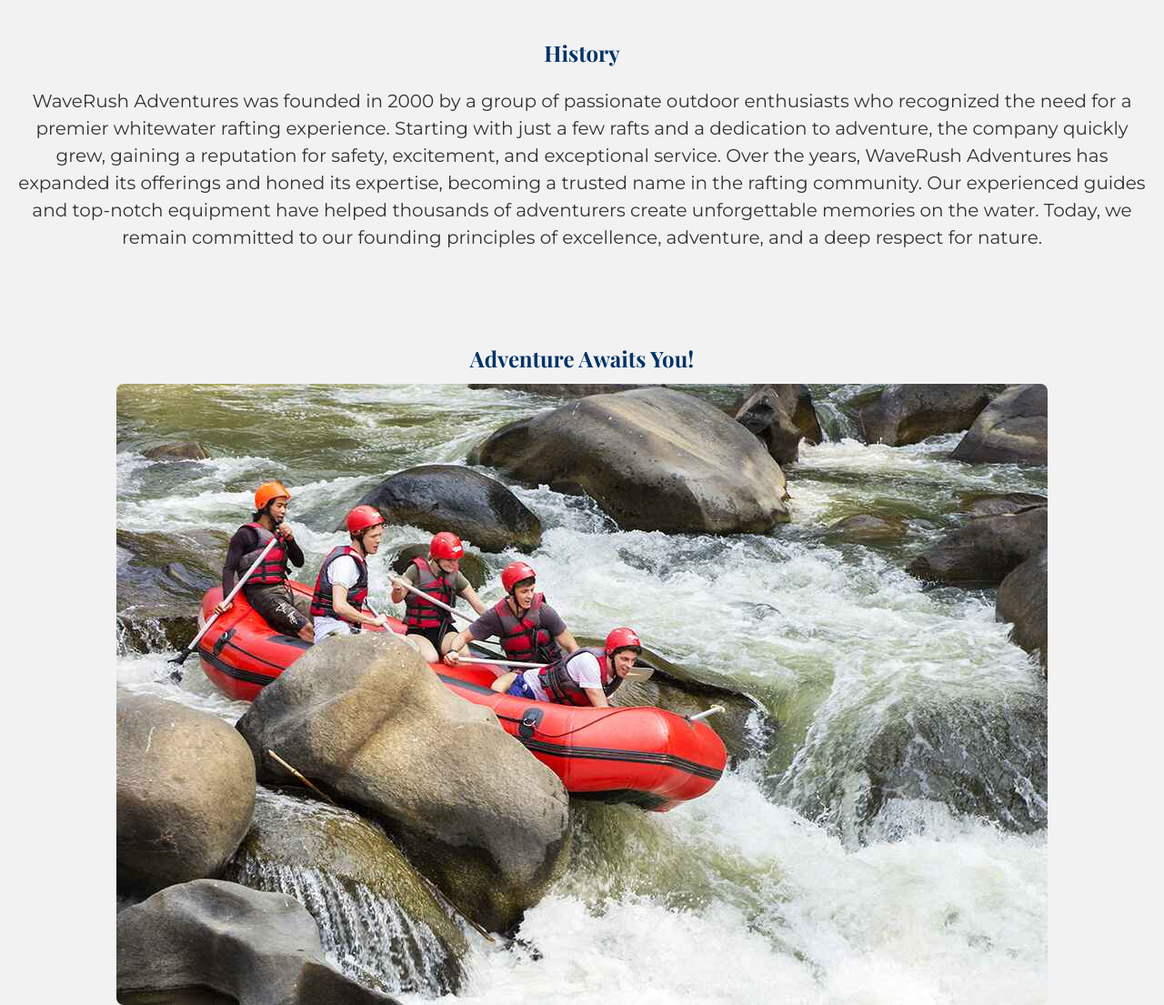
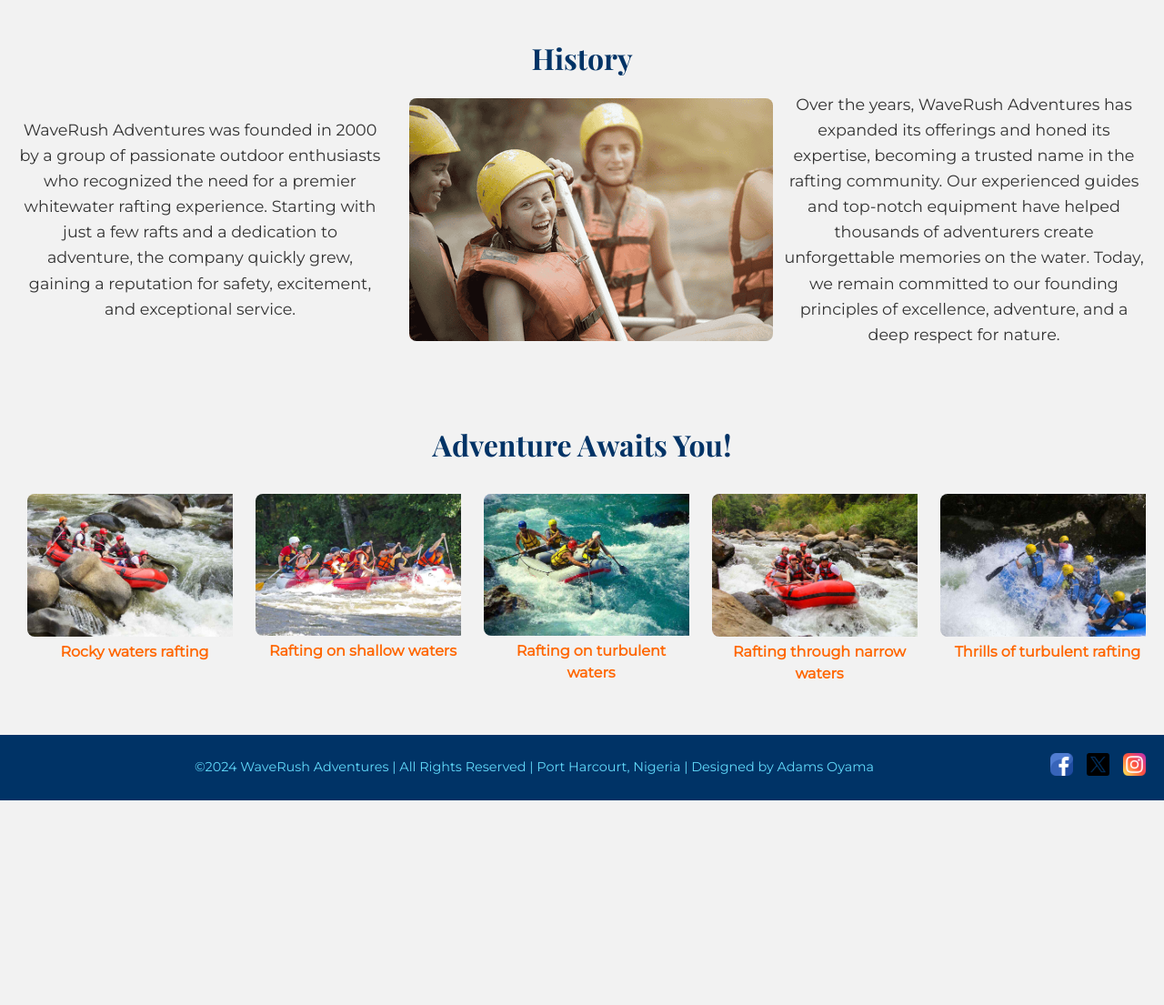
Before and after one commit to adamsoyama/wdd130, a plain HTML site: page wwr/about.html in a window 1280 px wide. Shown: the part 900-2005 px from the top of the page at 91% size. After the commit the page ends 1780 px from the top, so only its background shows below. Drawn offline with nearby package versions, Linux system fonts and the light colour scheme.

Commit message:
about-html update

```diff
--- a/wwr/about.html
+++ b/wwr/about.html
@@ -30,17 +30,38 @@
                 <p>Experience the thrill of the rapids with our expert guides and top-notch equipment. Whether you're a seasoned rafter or a first-time adventurer, we have the perfect trip for you.</p>
             </article>
         </div>
-        <section>
+        <section class="history">
             <h2>History</h2>
-            <p>WaveRush Adventures was founded in 2000 by a group of passionate outdoor enthusiasts who recognized the need for a premier whitewater rafting experience. Starting with just a few rafts and a dedication to adventure, the company quickly grew, gaining a reputation for safety, excitement, and exceptional service. Over the years, WaveRush Adventures has expanded its offerings and honed its expertise, becoming a trusted name in the rafting community. Our experienced guides and top-notch equipment have helped thousands of adventurers create unforgettable memories on the water. Today, we remain committed to our founding principles of excellence, adventure, and a deep respect for nature.</p>
+            <div class="history-content">
+                <p>WaveRush Adventures was founded in 2000 by a group of passionate outdoor enthusiasts who recognized the need for a premier whitewater rafting experience. Starting with just a few rafts and a dedication to adventure, the company quickly grew, gaining a reputation for safety, excitement, and exceptional service.</p>
+                <img src="images/about/small.png" alt="a happy client">
+                <p>Over the years, WaveRush Adventures has expanded its offerings and honed its expertise, becoming a trusted name in the rafting community. Our experienced guides and top-notch equipment have helped thousands of adventurers create unforgettable memories on the water. Today, we remain committed to our founding principles of excellence, adventure, and a deep respect for nature.</p>
+            </div>
         </section>
-        <section>
+        <section class="adventure">
             <h2>Adventure Awaits You!</h2>
-            <img src="images/about/rafting40_1024.jpg" alt="">
-            <img src="images/about/rafting27_1024.jpg" alt="">
-            <img src="images/about/rafting55_1024.jpg" alt="">
-            <img src="images/about/rafting36_1024.jpg" alt="">
-            <img src="images/about/hero-image.jpg" alt="">
+            <div class="adventure-images">
+                <figure>
+                    <img src="images/about/rafting40_1024.jpg" alt="picture of a group of men rafting on rocky waters">
+                    <figcaption>Rocky waters rafting</figcaption>
+                </figure>
+                <figure>
+                    <img src="images/about/rafting27_1024.jpg" alt="group of people rafting on shallow waters">
+                    <figcaption>Rafting on shallow waters</figcaption>
+                </figure>
+                <figure>
+                    <img src="images/about/rafting55_1024.jpg" alt="four men rafting">
+                    <figcaption>Rafting on turbulent waters</figcaption>
+                </figure>
+                <figure>
+                    <img src="images/about/rafting36_1024.jpg" alt="rafting through narrow waters">
+                    <figcaption>Rafting through narrow waters</figcaption>
+                </figure>
+                <figure>
+                    <img src="images/about/hero-image.jpg" alt="rafting through turbulent waters">
+                    <figcaption>Thrills of turbulent rafting</figcaption>
+                </figure>
+            </div>
         </section>
     </main>
     <footer>
--- a/wwr/styles/rafting.css
+++ b/wwr/styles/rafting.css
@@ -29,19 +29,26 @@ header {
     font-family: var(--font-heading);
     background-color: var(--primary-color);
     color: var(--secondary-color);
-    padding: 10px;
-    display: flex;
-    justify-content: space-between;
+    padding: 10px 20px;
+    display: grid;
+    grid-template-columns: auto 1fr;
     align-items: center;
+}
+header img {
+    max-width: 100%;
+    height: auto;
+    width: 80px;
 }
 header nav {
     display: flex;
     gap: 20px;
+    justify-content: flex-end;
     padding: 10px 50px;
 }
 header nav a {
     color: var(--secondary-color);
     text-decoration: none;
+    font-weight: 500;
     transition: background-color 0.3s ease, color 0.3s ease;
 }
 header nav a:hover {
@@ -96,16 +103,22 @@ header nav a:hover {
 }
 /* Sections */
 section {
-    padding: 40px 20px;
+    padding: 20px;
+    margin:20px 0;
     text-align: center;
 }
 section h2 {
     font-family: var(--font-heading);
     color: var(--primary-color);
+    font-size: 2rem;
+    margin-bottom: 10px;
 }
 section p {
-    font-size: 1.25rem;
-    margin: 20px 0;
+    font-family: var(--font-text);
+    font-size: 1.1rem;
+    line-height: 1.6;
+    max-width: 100%;
+    margin: 0 auto;
 }
 section img {
     max-width: 100%;
@@ -113,26 +126,83 @@ section img {
     border-radius: 8px;
     margin: 10px;
 }
+.history-content {
+    display: grid;
+    grid-template-columns: 1fr 1fr 1fr;
+    gap: 20px;
+    align-items: center;
+}
+.history-content img {
+    grid-column: 2 / 3;
+    width: 100%;
+    height: auto;
+    border-radius: 8px;
+}
+.adventure {
+    padding: 20px;
+    margin-top: 40px;
+}
+.adventure h2{
+    font-family: var(--font-heading);
+    font-size: 2rem;
+    margin-bottom: 20px;
+    text-align: center;
+}
+.adventure-images {
+    display: grid;
+    grid-template-columns: repeat(5, 1fr);
+    gap:15px;
+}
+.adventure-images figure {
+    margin: 0;
+    overflow: hidden;
+    position: relative;
+}
+.adventure-images img {
+    width: 100;
+    height: auto;
+    display: block;
+    transition: transform 0.3s ease-in-out;
+}
+.adventure-images img:hover {
+    transform: scale(1.1);
+}
+.adventure-images figcaption {
+    position: relative;
+    bottom: 10px;
+    left: 10px;
+    color: var(--accent1-color);
+    font-family: var(--font-text);
+    padding: 5px 10px;
+    font-size: 1.0rem;
+    font-weight: bold;
+}
 /* Footer Styles */
 footer {
-    margin-top: 15px;
-    border-top: 1px solid rgb(0, 0, 0);
-    text-align: center;
-    padding: 10px 0;
+    padding: 20px;
     background-color: var(--primary-color);
     color: var(--secondary-color);
+    display: flex;
+    justify-content: space-between;
+    align-items: center;
+}
+footer p {
+    font-family: var(--font-text);
+    font-size: 0.9rem;
+    margin: 0;
+    text-align: center;
+    width: 100%;
 }
 footer .sociallinks {
     display: flex;
-    justify-content: center;
-    gap: 10px;
-    margin-bottom: 10px;
+    gap: 15px;
 }
 footer .sociallinks a{
     text-decoration: none;
 }
 footer .sociallinks a img {
-    width: 30px;
+    width: 25px;
+    height: auto;
     transition: transform 0.3s ease;
 }
 footer .sociallinks a img:hover {
```
